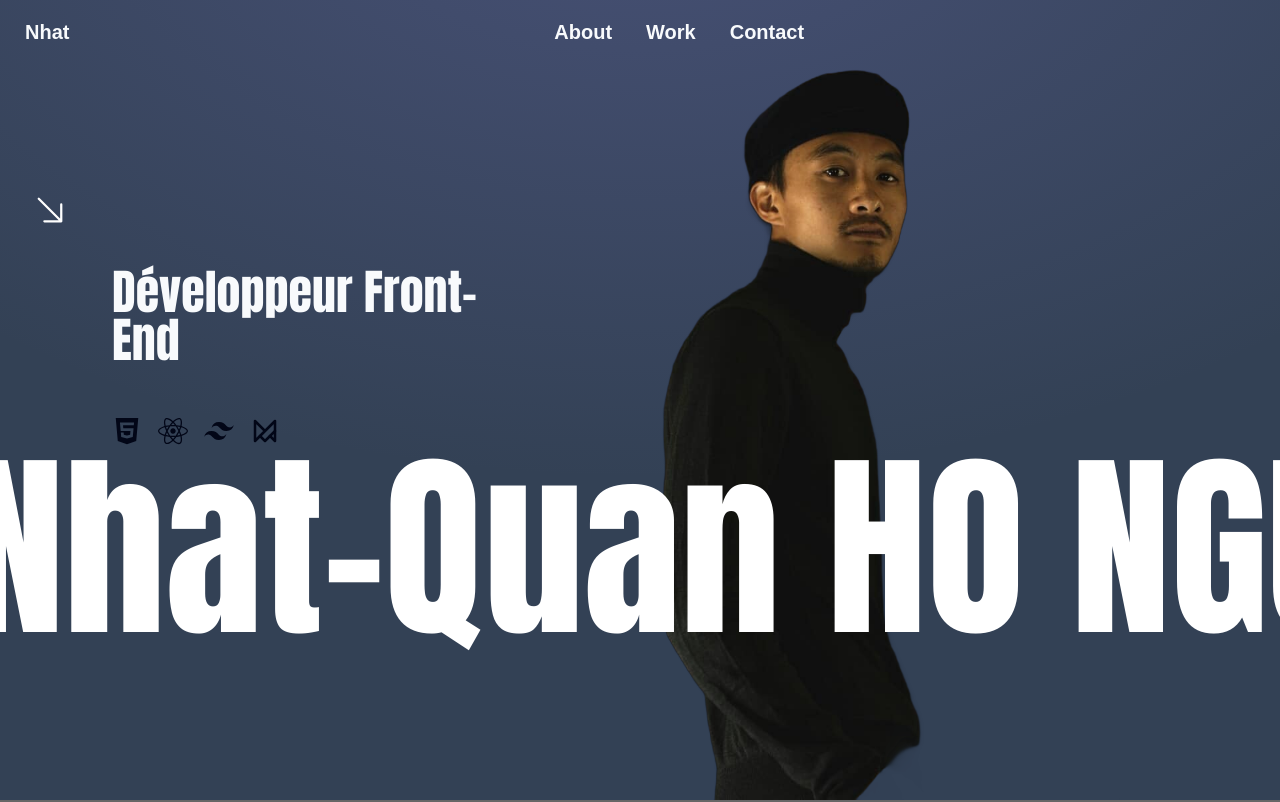
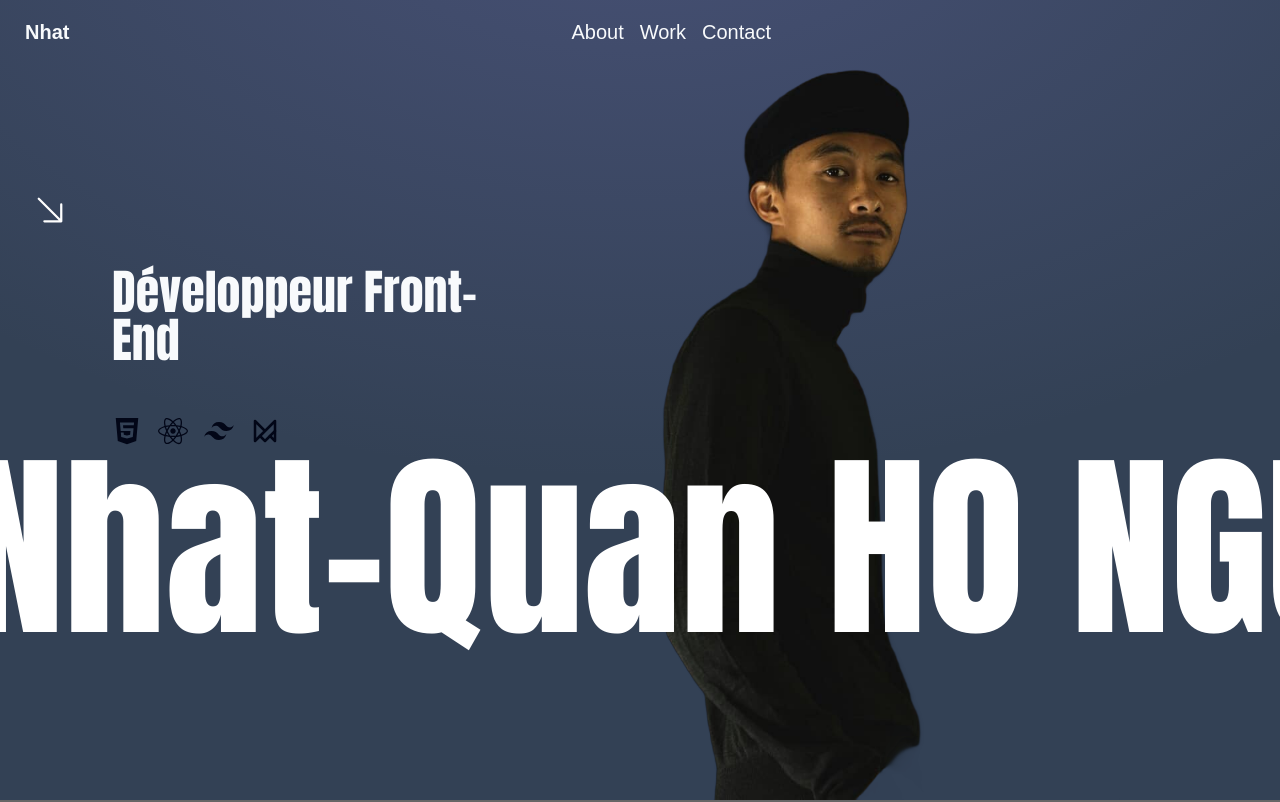
Before and after one commit to NhatHONGUYEN/Nhat-portfolioV2, a React (Vite) app: page / in a window 1280 px wide. Shown: the top 802 px of the page. Built offline with nearby package versions, Linux system fonts and the light colour scheme; grey boxes are pictures that could not be loaded.

Commit message:
✨ F04:Contact > add link and a litlle hover

```diff
--- a/src/components/About.jsx
+++ b/src/components/About.jsx
@@ -1,7 +1,7 @@
 import { motion } from "framer-motion";
 export default function About() {
   return (
-    <div className="hero relative min-h-screen">
+    <div id="about" className="hero  relative min-h-screen">
       <video
         autoPlay
         loop
--- a/src/components/BurgerMenu.jsx
+++ b/src/components/BurgerMenu.jsx
@@ -4,10 +4,15 @@ import BurgerButton from "./navbar/BurgerButton.jsx";
 import LinksBurger from "./navbar/LinksBurger.jsx";
 import IconFooter from "../reusable ui/IconFooter.jsx";
 import BurgerCloseButton from "../reusable ui/BurgerCloseButton.jsx";
+import { motion } from "framer-motion";
 
 export default function BurgerMenu({ isMenuOpen, handleMenuToggle }) {
   return (
-    <>
+    <motion.div
+      initial={{ opacity: 0 }}
+      animate={{ opacity: 1 }}
+      transition={{ duration: 1 }}
+    >
       {!isMenuOpen && (
         <div className="fixed right-10 top-10 z-50">
           <BurgerButton handleMenuToggle={handleMenuToggle} />
@@ -31,7 +36,7 @@ export default function BurgerMenu({ isMenuOpen, handleMenuToggle }) {
           </div>
         </div>
       </div>
-    </>
+    </motion.div>
   );
 }
 
--- a/src/components/Contact.jsx
+++ b/src/components/Contact.jsx
@@ -19,15 +19,34 @@ export default function Contact() {
           <div className="grid max-w-3xl grid-cols-2 items-center">
             <div className="flex flex-col text-left">
               <h1 className=" mb-4 text-4xl font-bold">Contacts</h1>
-              <p className=" mb-4 text-xl ">hnnhat67@gmail.com</p>
-              <p className=" mb-4 text-xl ">+33 7 69577467</p>
+              <a
+                href="mailto:hnnhat67@gmail.com"
+                className=" mb-4 text-xl hover:text-slate-200 "
+              >
+                hnnhat67@gmail.com
+              </a>
+              <a
+                href="tel:0769577467"
+                className=" mb-4 text-xl hover:text-slate-200 "
+              >
+                +33 7 69577467
+              </a>
             </div>
             <div className="text-left">
               <h1 className=" mb-4 text-4xl font-bold">Socials</h1>
-              <div className="flex flex-col  ">
+              <div className="flex flex-col">
                 {SocialIcons.map((icon, index) => (
-                  <div key={index} className="mb-4 text-xl    ">
-                    <p>{icon.name}</p>
+                  <div
+                    key={index}
+                    className="mb-4 text-xl hover:text-slate-200"
+                  >
+                    <a
+                      href={icon.href}
+                      target="_blank"
+                      rel="noopener noreferrer"
+                    >
+                      <p>{icon.name}</p>
+                    </a>
                   </div>
                 ))}
               </div>
--- a/src/components/NavBar.jsx
+++ b/src/components/NavBar.jsx
@@ -32,10 +32,14 @@ export default function NavBar() {
         <a className="btn btn-ghost text-xl">Nhat</a>
         <div className="flex justify-center">
           <Link to="about" spy={true} smooth={true} offset={50} duration={500}>
-            <a className="btn btn-ghost text-xl">About</a>
+            <a className="mr-4 transform cursor-pointer text-xl transition-transform duration-300 hover:text-slate-950">
+              About
+            </a>
           </Link>
           <Link to="work" spy={true} smooth={true} offset={50} duration={500}>
-            <a className="btn btn-ghost text-xl">Work</a>
+            <a className="mr-4 transform cursor-pointer text-xl transition-transform duration-300 hover:text-slate-950">
+              Work
+            </a>
           </Link>
           <Link
             to="contact"
@@ -44,7 +48,9 @@ export default function NavBar() {
             offset={50}
             duration={500}
           >
-            <a className="btn btn-ghost text-xl">Contact</a>
+            <a className="mr-4 transform cursor-pointer text-xl transition-transform duration-300 hover:text-slate-950">
+              Contact
+            </a>
           </Link>
         </div>
         <div></div>
@@ -52,6 +58,7 @@ export default function NavBar() {
           <BurgerMenu
             isMenuOpen={isMenuOpen}
             handleMenuToggle={handleMenuToggle}
+            className="fixed right-0 top-0"
           />
         )}
       </div>
```
